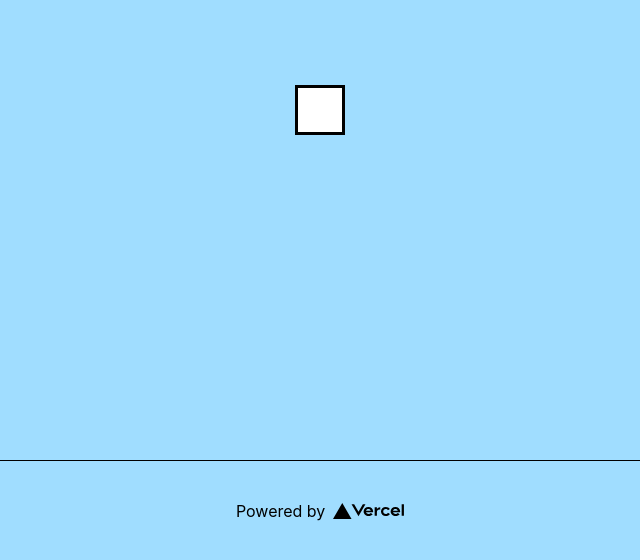
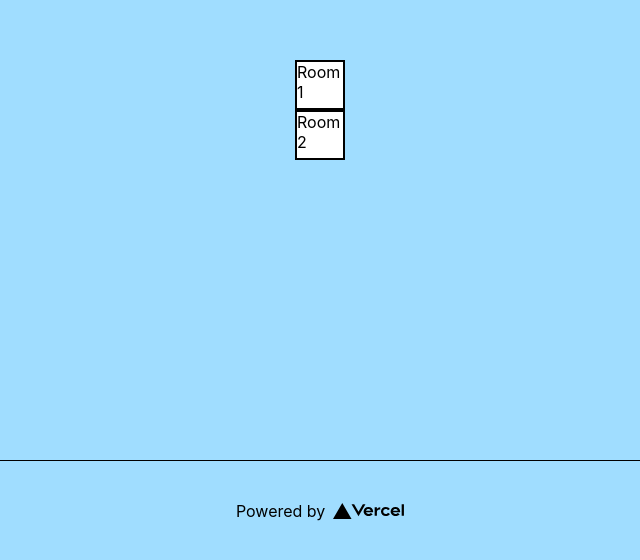
Before and after one commit to Suspiria1/mapping-app, a Next.js app in the folder nextjs-blog/: page / in a window 1280 px wide. Shown: the part 240-800 px from the top of the page, without its empty margins (320-960 px from the left). Built offline with nearby package versions, Linux system fonts and the light colour scheme.

Commit message:
On branch main Your branch is up to date with 'origin/main'.
Changes to be committed:
modified:   nextjs-blog/pages/index.js
modified:   nextjs-blog/styles/Home.module.css

```diff
--- a/nextjs-blog/pages/index.js
+++ b/nextjs-blog/pages/index.js
@@ -15,6 +15,7 @@ export default function Home() {
 
             <main>
                 <section id={styles.room1}>Room 1</section>
+                <section id={styles.room1}>Room 2</section>
             </main>
 
             <footer>
--- a/nextjs-blog/styles/Home.module.css
+++ b/nextjs-blog/styles/Home.module.css
@@ -135,8 +135,10 @@
     color: white; /* Footer text color */
 }
 #room1 {
-    border: 3px solid #000;
+    border: 2px solid #000;
     width: 50px;
     height: 50px;
     background-color: #fff;
+    color: #000;
+    display: inline-block;
 }
```
